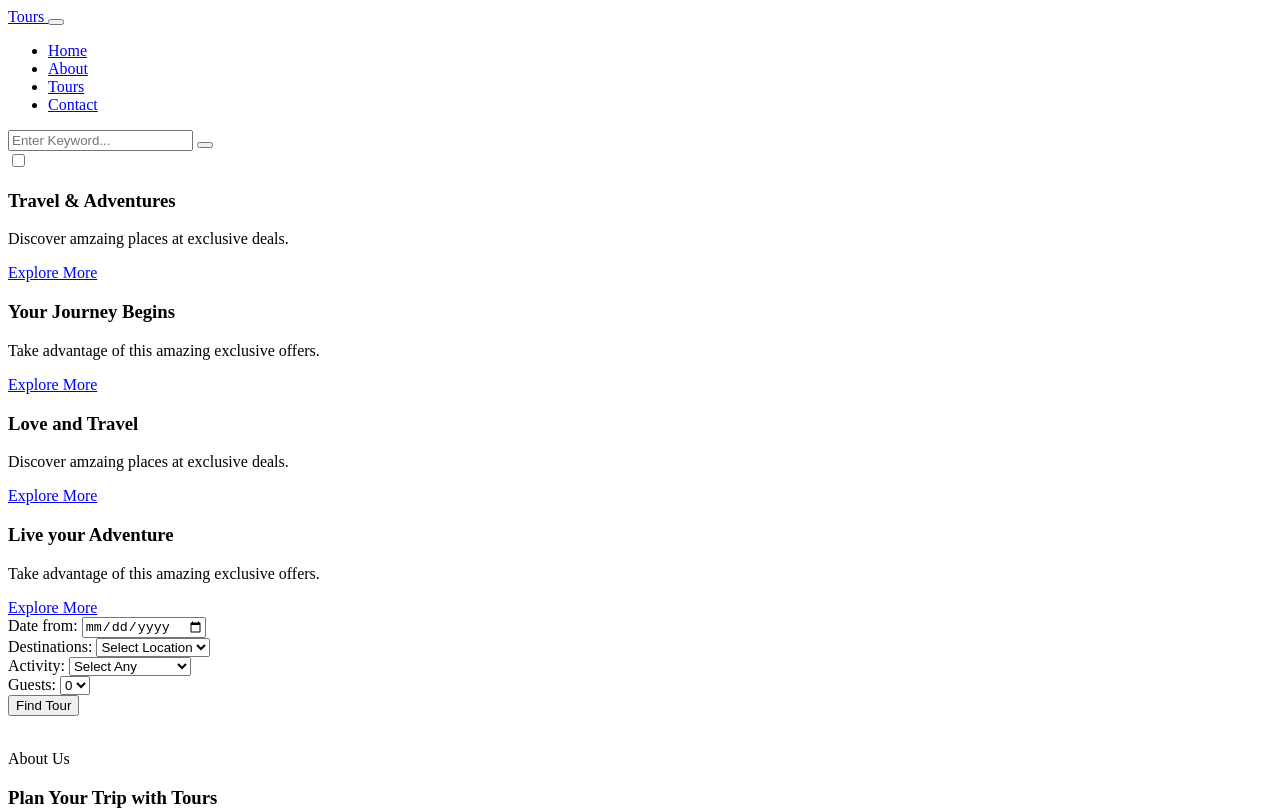
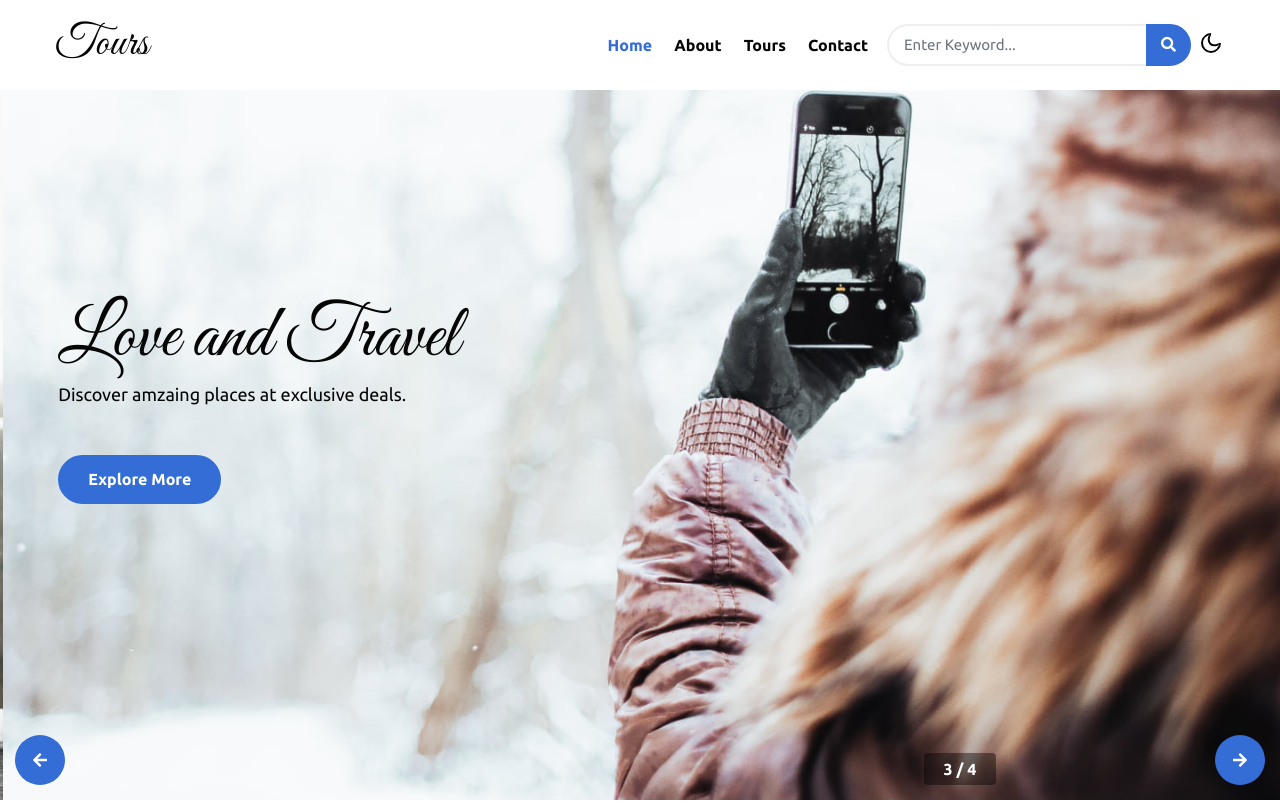
Before and after one commit to suramyaraim/Tours-Starter, a plain HTML site: page index.html in a window 1280 px wide. Shown: the top 812 px of the page. Drawn offline with Linux system fonts and the light colour scheme; the site is published under a folder, as on GitHub Pages, so addresses that start at the root find nothing.

Commit message:
final changes

```diff
--- a/index.html
+++ b/index.html
@@ -6,7 +6,7 @@ Author URL: http://w3layouts.com
 <html lang="en">
 
 <head>
-    <base href="/website/">
+    <!-- <base href="/website"> -->
     <!-- Required meta tags -->
     <meta charset="utf-8">
     <meta name="viewport" content="width=device-width, initial-scale=1">
@@ -15,7 +15,7 @@ Author URL: http://w3layouts.com
     <link href="//fonts.googleapis.com/css2?family=Great+Vibes&display=swap" rel="stylesheet">
     <link href="//fonts.googleapis.com/css2?family=Ubuntu:wght@300;400;500;700&display=swap" rel="stylesheet">
     <!-- Template CSS Style link -->
-    <link rel="stylesheet" href="/assets/css/style-starter.css">
+    <link rel="stylesheet" href="assets/css/style-starter.css">
 </head>
 
 <body>
```
